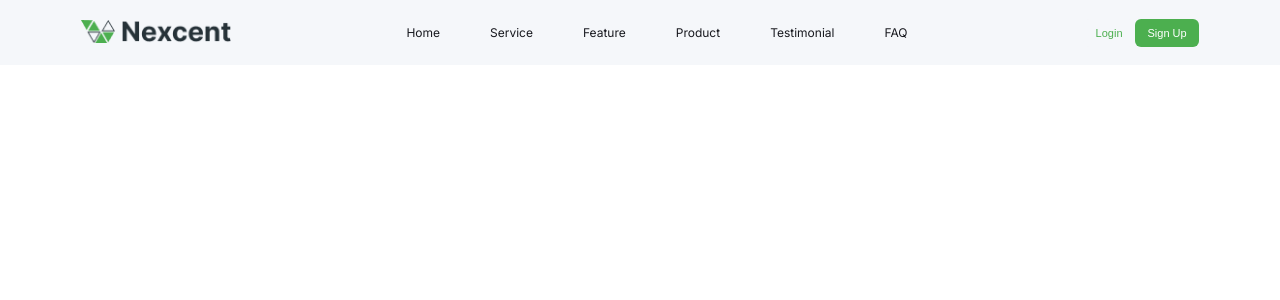
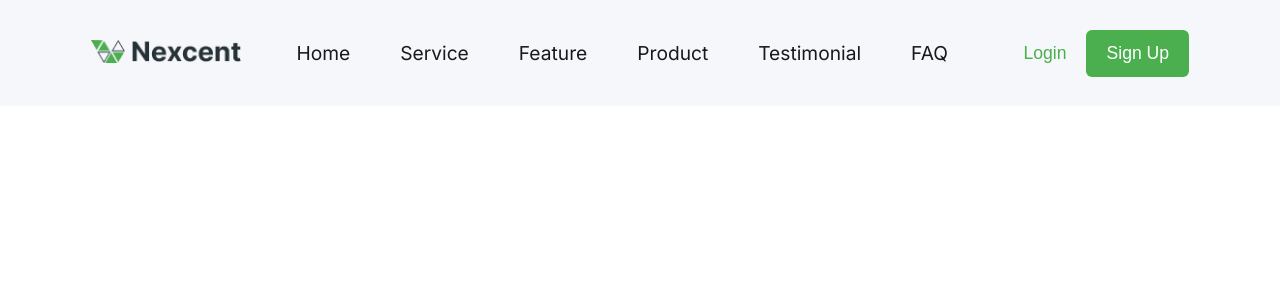
Before and after one commit to Techtees/nexcent, a React (Create React App) app: page / in a window 1280 px wide. Shown: the top 300 px of the page. Built offline with nearby package versions, Linux system fonts and the light colour scheme.

Commit message:
Global font style updated

```diff
--- a/src/styles/globals.css.js
+++ b/src/styles/globals.css.js
@@ -31,7 +31,7 @@ const GlobalStyle = createGlobalStyle`
 
 html,
 body {
-    font-size: 62.5%;
+    font-size: 100%;
     font-family:'Inter', sans-serif;
 }
 ul{
```
